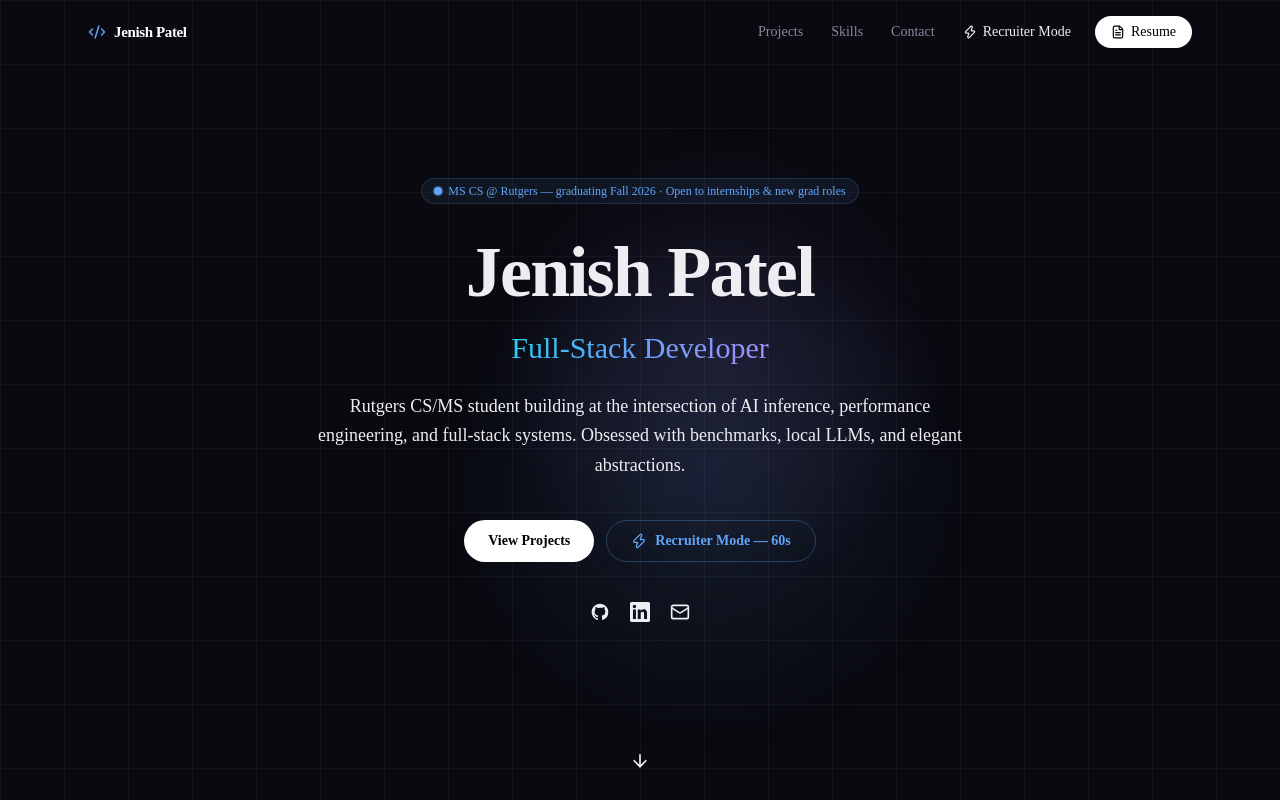
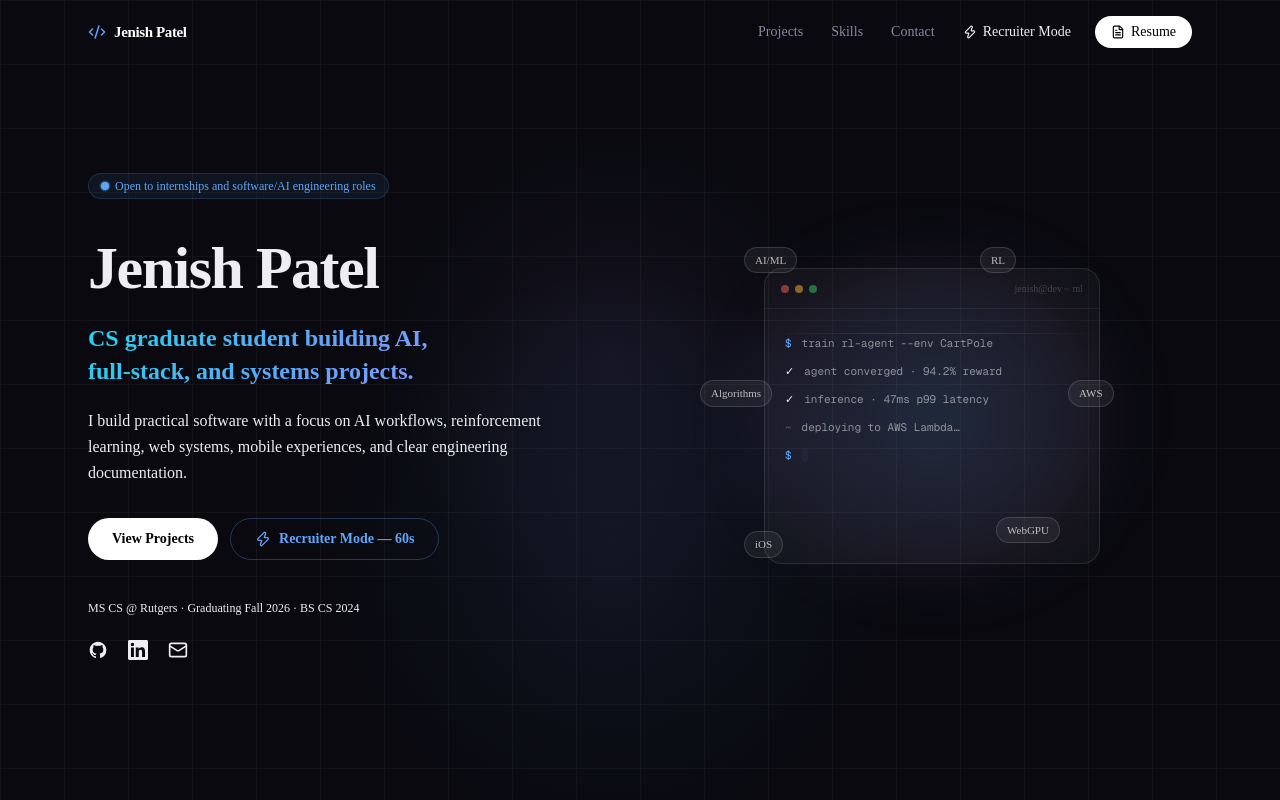
Before and after one commit to JenishPatel20/jenish-portfolio, a Next.js app: page / in a window 1280 px wide. Shown: the top 800 px of the page. Built offline with nearby package versions, Linux system fonts and the light colour scheme.

Commit message:
Build animated hero section

```diff
--- /dev/null
+++ b/src/components/hero-visual.tsx
@@ -0,0 +1,119 @@
+"use client";
+
+import { motion } from "motion/react";
+
+const floatingChips = [
+  { label: "AI/ML",      delay: 0,    top: "3%",  left: "3%"  },
+  { label: "RL",         delay: 0.1,  top: "3%",  left: "62%" },
+  { label: "AWS",        delay: 0.2,  top: "40%", left: "84%" },
+  { label: "WebGPU",     delay: 0.3,  top: "78%", left: "66%" },
+  { label: "iOS",        delay: 0.4,  top: "82%", left: "3%"  },
+  { label: "Algorithms", delay: 0.5,  top: "40%", left: "-8%" },
+];
+
+// TODO: replace card interior with <Spline scene="your-scene-url" /> when 3D is ready
+export function HeroVisual() {
+  return (
+    <motion.div
+      initial={{ opacity: 0, x: 24 }}
+      animate={{ opacity: 1, x: 0 }}
+      transition={{ duration: 0.8, delay: 0.45 }}
+      className="relative h-[360px] w-full max-w-[400px] mx-auto"
+    >
+      {/* Ambient glow behind card */}
+      <div
+        className="absolute inset-0 rounded-3xl pointer-events-none"
+        style={{
+          background:
+            "radial-gradient(ellipse at 50% 50%, rgba(96,165,250,0.18) 0%, rgba(167,139,250,0.08) 52%, transparent 75%)",
+          filter: "blur(28px)",
+        }}
+      />
+
+      {/* Glass card */}
+      <div
+        className="absolute inset-8 rounded-2xl overflow-hidden"
+        style={{
+          background: "rgba(255,255,255,0.035)",
+          border: "1px solid rgba(255,255,255,0.10)",
+        }}
+      >
+        {/* Window chrome */}
+        <div
+          className="flex items-center gap-1.5 px-4 py-3"
+          style={{ borderBottom: "1px solid rgba(255,255,255,0.06)" }}
+        >
+          <span className="w-2 h-2 rounded-full" style={{ background: "rgba(255,95,95,0.5)"  }} />
+          <span className="w-2 h-2 rounded-full" style={{ background: "rgba(255,185,50,0.5)" }} />
+          <span className="w-2 h-2 rounded-full" style={{ background: "rgba(50,210,100,0.5)" }} />
+          <span className="ml-auto text-[10px]" style={{ color: "rgba(255,255,255,0.2)" }}>
+            jenish@dev ~ ml
+          </span>
+        </div>
+
+        {/* Terminal lines */}
+        <div className="p-5 font-mono text-[11px] leading-7">
+          <TermLine prefix="$" text="train rl-agent --env CartPole" color="var(--color-pg-blue)" />
+          <TermLine prefix="✓" text="agent converged · 94.2% reward"  color="var(--color-pg-cyan)" />
+          <TermLine prefix="✓" text="inference · 47ms p99 latency"    color="var(--color-pg-cyan)" />
+          <TermLine prefix="~" text="deploying to AWS Lambda…"         color="rgba(255,255,255,0.28)" />
+          <Cursor />
+        </div>
+
+        {/* Animated scan line */}
+        <motion.div
+          className="absolute left-0 right-0 h-px pointer-events-none"
+          style={{
+            background:
+              "linear-gradient(90deg, transparent 0%, rgba(96,165,250,0.28) 50%, transparent 100%)",
+          }}
+          animate={{ top: ["15%", "90%", "15%"] }}
+          transition={{ duration: 5.5, repeat: Infinity, ease: "easeInOut" }}
+        />
+      </div>
+
+      {/* Floating skill chips */}
+      {floatingChips.map(({ label, delay, top, left }) => (
+        <motion.span
+          key={label}
+          initial={{ opacity: 0, scale: 0.8 }}
+          animate={{ opacity: 1, scale: 1 }}
+          transition={{ duration: 0.35, delay: 1.0 + delay }}
+          className="absolute text-[11px] font-medium px-2.5 py-1 rounded-full pointer-events-none select-none"
+          style={{
+            top,
+            left,
+            background: "rgba(255,255,255,0.06)",
+            border: "1px solid rgba(255,255,255,0.14)",
+            color: "rgba(255,255,255,0.7)",
+          }}
+        >
+          {label}
+        </motion.span>
+      ))}
+    </motion.div>
+  );
+}
+
+function TermLine({ prefix, text, color }: { prefix: string; text: string; color: string }) {
+  return (
+    <div className="flex gap-2.5">
+      <span style={{ color }}>{prefix}</span>
+      <span style={{ color: "rgba(255,255,255,0.5)" }}>{text}</span>
+    </div>
+  );
+}
+
+function Cursor() {
+  return (
+    <div className="flex gap-2.5 items-center">
+      <span style={{ color: "var(--color-pg-blue)" }}>$</span>
+      <motion.span
+        animate={{ opacity: [1, 0, 1] }}
+        transition={{ duration: 1.1, repeat: Infinity, ease: "linear" }}
+        className="inline-block w-1.5 h-3.5 rounded-sm"
+        style={{ background: "var(--color-pg-blue)" }}
+      />
+    </div>
+  );
+}
--- a/src/components/hero.tsx
+++ b/src/components/hero.tsx
@@ -1,30 +1,14 @@
 "use client";
 
-import { motion, AnimatePresence } from "motion/react";
-import { useState, useEffect } from "react";
-import { ArrowDown, Zap, Mail } from "lucide-react";
-
-const roles = [
-  "AI/ML Engineer",
-  "Full-Stack Developer",
-  "Systems Programmer",
-  "Mobile Developer",
-];
+import { motion } from "motion/react";
+import { Zap, Mail } from "lucide-react";
+import { HeroVisual } from "./hero-visual";
 
 interface HeroProps {
   onRecruiterMode: () => void;
 }
 
 export function Hero({ onRecruiterMode }: HeroProps) {
-  const [roleIndex, setRoleIndex] = useState(0);
-
-  useEffect(() => {
-    const timer = setInterval(() => {
-      setRoleIndex((i) => (i + 1) % roles.length);
-    }, 3200);
-    return () => clearInterval(timer);
-  }, []);
-
   const handleRecruiterMode = () => {
     onRecruiterMode();
     document.getElementById("projects")?.scrollIntoView({ behavior: "smooth" });
@@ -32,7 +16,7 @@ export function Hero({ onRecruiterMode }: HeroProps) {
 
   return (
     <section
-      className="relative min-h-screen flex flex-col items-center justify-center overflow-hidden"
+      className="relative min-h-screen flex items-center overflow-hidden"
       style={{ backgroundColor: "#09090f" }}
     >
       {/* Dot-grid overlay */}
@@ -40,34 +24,35 @@ export function Hero({ onRecruiterMode }: HeroProps) {
 
       {/* Ambient glow orbs */}
       <div
-        className="absolute top-1/4 left-1/3 w-[560px] h-[560px] rounded-full pointer-events-none"
+        className="absolute top-1/3 left-1/4 w-[580px] h-[580px] rounded-full pointer-events-none"
         style={{
-          background: "radial-gradient(circle, rgba(96,165,250,0.12) 0%, transparent 70%)",
-          filter: "blur(1px)",
+          background: "radial-gradient(circle, rgba(96,165,250,0.08) 0%, transparent 70%)",
         }}
       />
       <div
-        className="absolute bottom-1/4 right-1/4 w-[480px] h-[480px] rounded-full pointer-events-none"
+        className="absolute bottom-1/4 right-1/3 w-[480px] h-[480px] rounded-full pointer-events-none"
         style={{
-          background: "radial-gradient(circle, rgba(167,139,250,0.10) 0%, transparent 70%)",
-          filter: "blur(1px)",
+          background: "radial-gradient(circle, rgba(167,139,250,0.07) 0%, transparent 70%)",
         }}
       />
 
-      <div className="relative z-10 max-w-4xl mx-auto px-6 text-center">
+      <div className="relative z-10 section-container w-full py-24 pt-32">
+        <div className="grid grid-cols-1 lg:grid-cols-2 gap-12 lg:gap-16 items-center">
 
+          {/* ── Left: content ── */}
+          <div>
             {/* Status badge */}
             <motion.div
               initial={{ opacity: 0, y: -12 }}
               animate={{ opacity: 1, y: 0 }}
               transition={{ duration: 0.5 }}
-          className="accent-badge mb-8"
+              className="accent-badge mb-8 w-fit"
             >
               <span className="relative flex h-2 w-2 shrink-0">
                 <span className="animate-ping absolute inline-flex h-full w-full rounded-full bg-pg-blue opacity-60" />
                 <span className="relative inline-flex rounded-full h-2 w-2 bg-pg-blue" />
               </span>
-          MS CS @ Rutgers — graduating Fall 2026 · Open to internships &amp; new grad roles
+              Open to internships and software/AI engineering roles
             </motion.div>
 
             {/* Name */}
@@ -75,44 +60,32 @@ export function Hero({ onRecruiterMode }: HeroProps) {
               initial={{ opacity: 0, y: 24 }}
               animate={{ opacity: 1, y: 0 }}
               transition={{ duration: 0.7, delay: 0.1 }}
-          className="text-5xl sm:text-[72px] font-bold tracking-tight leading-none mb-5"
+              className="text-5xl sm:text-6xl font-bold tracking-tight leading-tight mb-4"
               style={{ color: "#eeeef2" }}
             >
               Jenish Patel
             </motion.h1>
 
-        {/* Rotating role */}
-        <motion.div
+            {/* Headline */}
+            <motion.p
               initial={{ opacity: 0, y: 20 }}
               animate={{ opacity: 1, y: 0 }}
               transition={{ duration: 0.7, delay: 0.2 }}
-          className="h-10 flex items-center justify-center mb-6"
+              className="text-xl sm:text-2xl font-semibold mb-5 leading-snug gradient-text"
             >
-          <AnimatePresence mode="wait">
-            <motion.span
-              key={roleIndex}
-              initial={{ opacity: 0, y: 8 }}
-              animate={{ opacity: 1, y: 0 }}
-              exit={{ opacity: 0, y: -8 }}
-              transition={{ duration: 0.22 }}
-              className="text-2xl sm:text-3xl font-medium gradient-text"
-            >
-              {roles[roleIndex]}
-            </motion.span>
-          </AnimatePresence>
-        </motion.div>
+              CS graduate student building AI,<br className="hidden sm:block" /> full-stack, and systems projects.
+            </motion.p>
 
-        {/* Bio */}
+            {/* Subheadline */}
             <motion.p
               initial={{ opacity: 0, y: 20 }}
               animate={{ opacity: 1, y: 0 }}
               transition={{ duration: 0.7, delay: 0.3 }}
-          className="text-base sm:text-lg max-w-2xl mx-auto mb-10 leading-relaxed"
+              className="text-base leading-relaxed mb-8 max-w-lg"
               style={{ color: "var(--color-pg-text-2)" }}
             >
-          Rutgers CS/MS student building at the intersection of AI inference,
-          performance engineering, and full-stack systems. Obsessed with benchmarks,
-          local LLMs, and elegant abstractions.
+              I build practical software with a focus on AI workflows, reinforcement learning,
+              web systems, mobile experiences, and clear engineering documentation.
             </motion.p>
 
             {/* CTAs */}
@@ -120,26 +93,34 @@ export function Hero({ onRecruiterMode }: HeroProps) {
               initial={{ opacity: 0, y: 20 }}
               animate={{ opacity: 1, y: 0 }}
               transition={{ duration: 0.7, delay: 0.4 }}
-          className="flex flex-col sm:flex-row gap-3 justify-center mb-10"
+              className="flex flex-col sm:flex-row gap-3 mb-10"
             >
-          <a href="#projects" className="btn-primary w-full sm:w-auto">
+              <a href="#projects" className="btn-primary">
                 View Projects
               </a>
-          <button
-            onClick={handleRecruiterMode}
-            className="btn-secondary w-full sm:w-auto"
-          >
+              <button onClick={handleRecruiterMode} className="btn-secondary">
                 <Zap className="w-4 h-4" />
                 Recruiter Mode — 60s
               </button>
             </motion.div>
 
+            {/* Trust line */}
+            <motion.p
+              initial={{ opacity: 0 }}
+              animate={{ opacity: 1 }}
+              transition={{ duration: 0.6, delay: 0.5 }}
+              className="text-xs mb-6"
+              style={{ color: "var(--color-pg-text-3)" }}
+            >
+              MS CS @ Rutgers · Graduating Fall 2026 · BS CS 2024
+            </motion.p>
+
             {/* Social links */}
             <motion.div
               initial={{ opacity: 0 }}
               animate={{ opacity: 1 }}
-          transition={{ duration: 0.6, delay: 0.6 }}
-          className="flex items-center justify-center gap-5"
+              transition={{ duration: 0.6, delay: 0.55 }}
+              className="flex items-center gap-5"
             >
               <a
                 href="https://github.com/JenishPatel20"
@@ -182,20 +163,13 @@ export function Hero({ onRecruiterMode }: HeroProps) {
             </motion.div>
           </div>
 
-      {/* Scroll cue */}
-      <motion.div
-        initial={{ opacity: 0 }}
-        animate={{ opacity: 1 }}
-        transition={{ delay: 1.5 }}
-        className="absolute bottom-8 left-1/2 -translate-x-1/2"
-      >
-        <motion.div
-          animate={{ y: [0, 6, 0] }}
-          transition={{ duration: 2.2, repeat: Infinity, ease: "easeInOut" }}
-        >
-          <ArrowDown className="w-5 h-5" style={{ color: "var(--color-pg-text-3)" }} />
-        </motion.div>
-      </motion.div>
+          {/* ── Right: visual placeholder (hidden on mobile) ── */}
+          <div className="hidden lg:flex justify-center">
+            <HeroVisual />
+          </div>
+
+        </div>
+      </div>
     </section>
   );
 }
```
Lines whose indentation alone changed are shown as unchanged.
